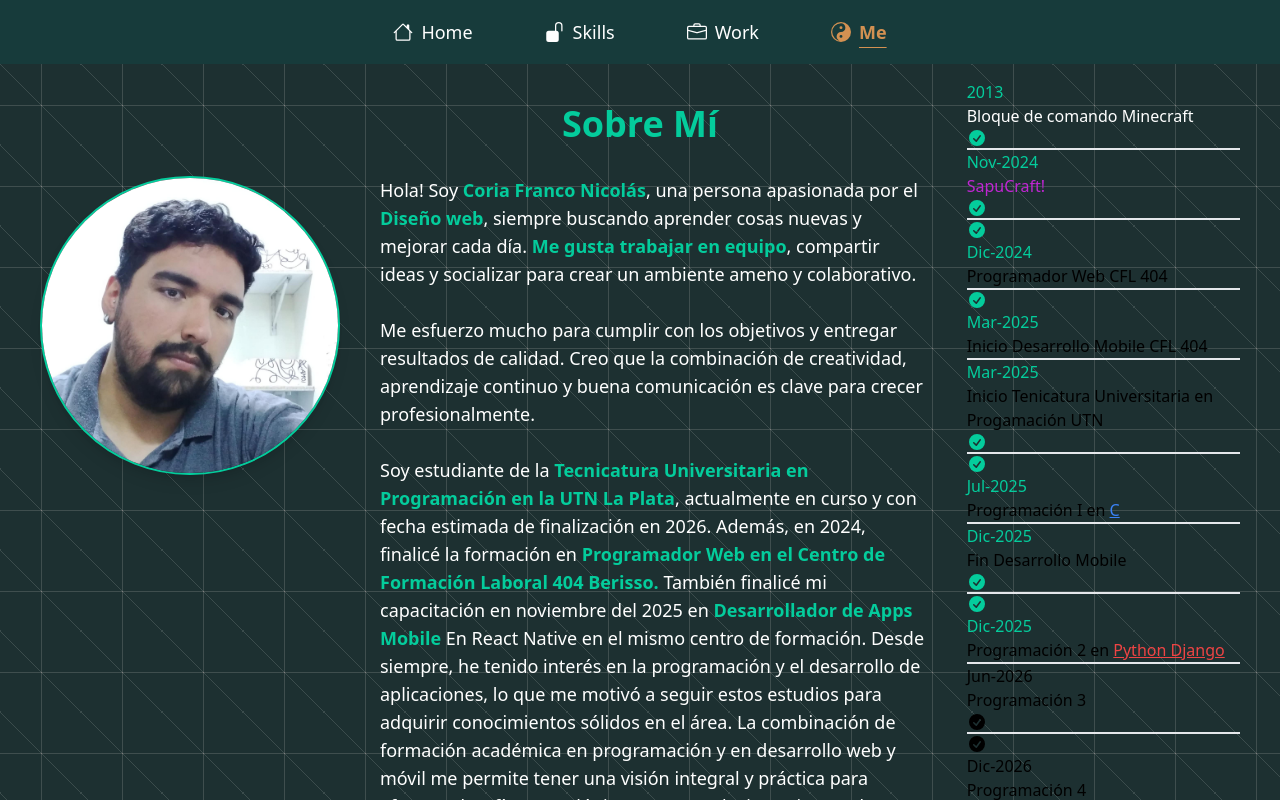
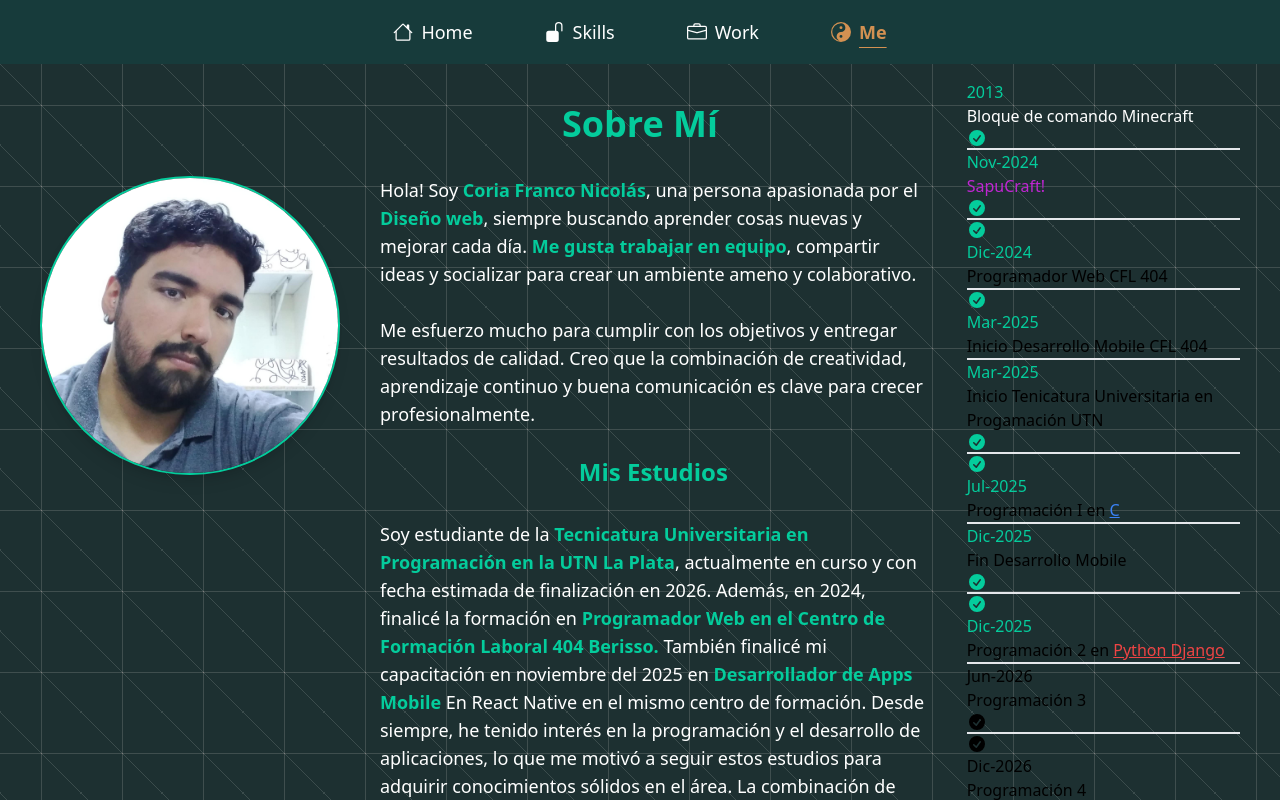
Before and after one commit to NekoBamBam/portfolio, a React (Vite) app: page /me in a window 1280 px wide. Shown: the top 800 px of the page. Built offline with nearby package versions, Linux system fonts and the light colour scheme.

Commit message:
mis estudios

```diff
--- a/src/pages/Me.jsx
+++ b/src/pages/Me.jsx
@@ -45,6 +45,9 @@ function Me() {
             profesionalmente.
           </p>
           <br />
+          <h2 className="text-2xl font-bold text-accent mb-8 text-center">
+        Mis Estudios
+      </h2>
           <p>
             Soy estudiante de la<a href="https://www.frlp.utn.edu.ar/tecnicatura-programacion" className="text-accent font-semibold" target="_blank"> Tecnicatura Universitaria en Programación
               en la UTN La Plata</a>, actualmente en curso y con fecha estimada de finalización en 2026.
```
